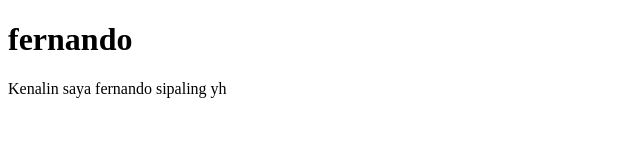
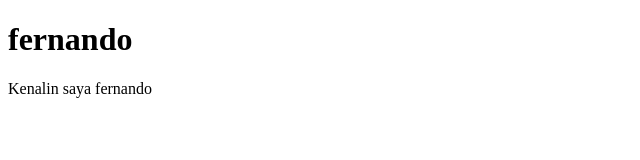
Before and after one commit to frnandos/frnandos.github.io, a plain HTML site: page index.html in a window 1280 px wide. Shown: the whole page, without its empty margins (0-640 px from the left). Drawn offline with Linux system fonts and the light colour scheme.

Commit message:
Update index.html

```diff
--- a/index.html
+++ b/index.html
@@ -6,6 +6,6 @@
 </head>
 <body>
   <h1>fernando</h1>
-  <p>Kenalin saya fernando sipaling yh</p>
+  <p>Kenalin saya fernando</p>
 </body>
 </html>
```
